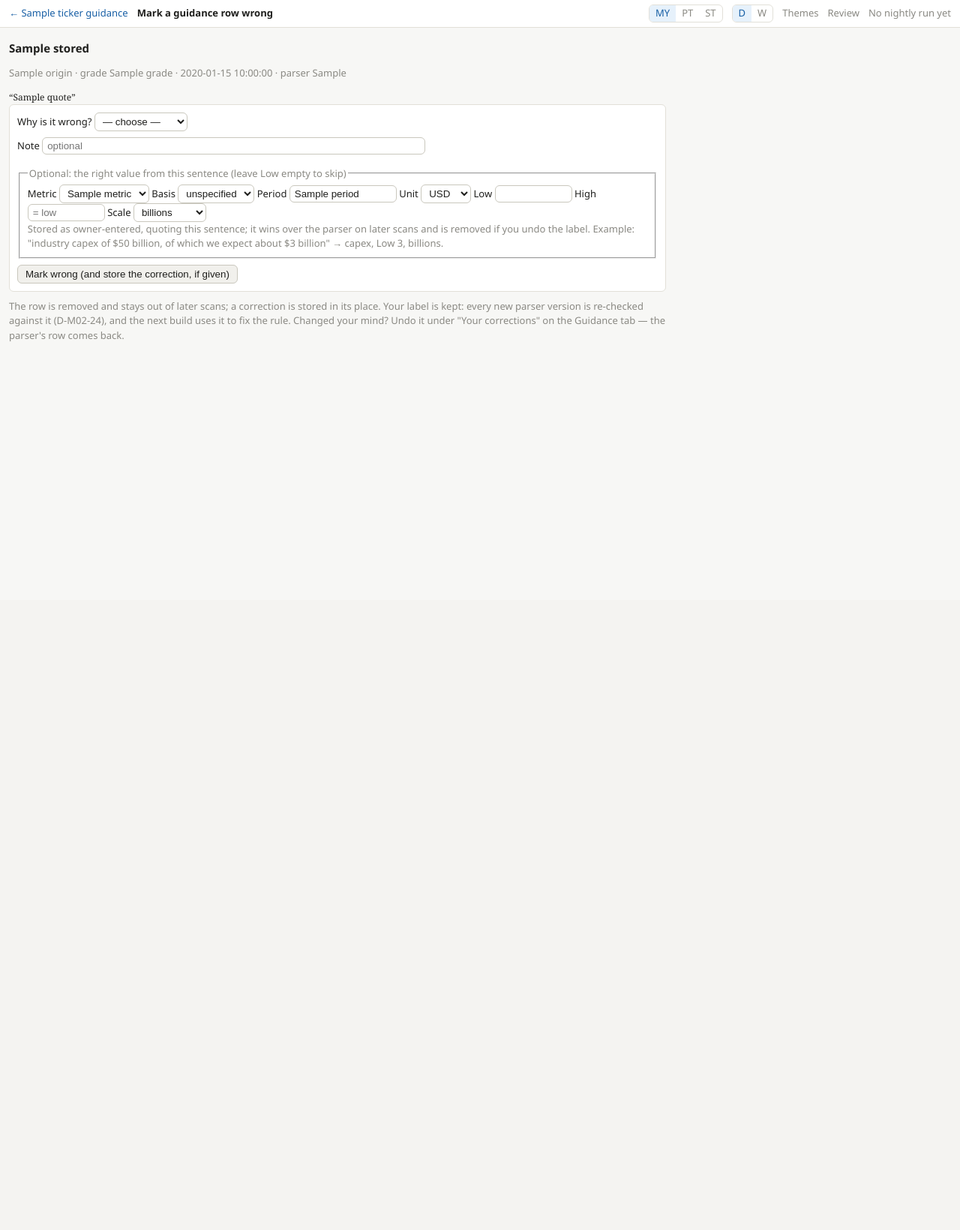
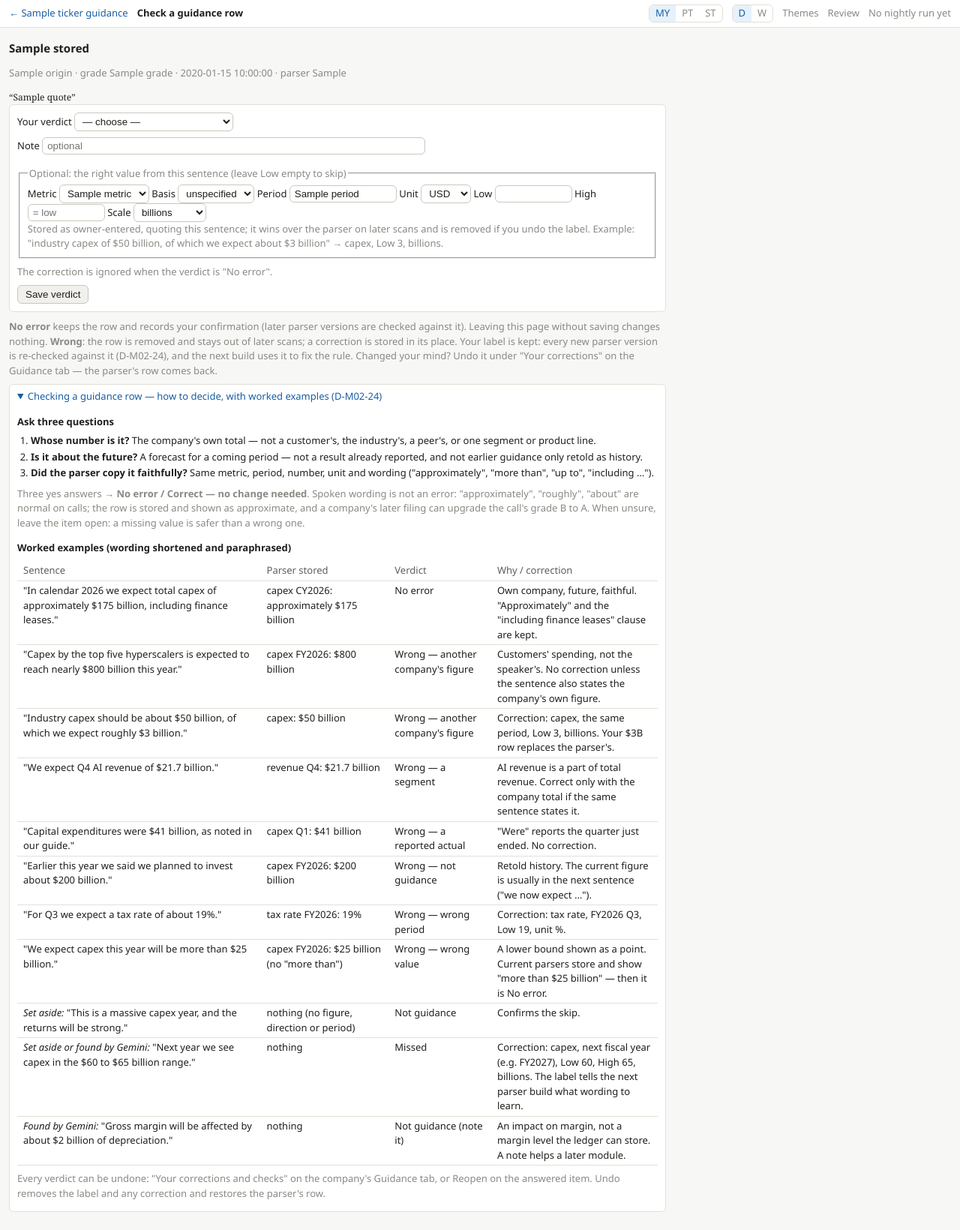
Before and after one commit to John-Poulos/Investment, a Python web app: template src/engine/ui/templates/guidance_wrong.html in a window 1280 px wide. Shown: the whole page at 75% size. Before the commit the page ends 455 px from the top, so only its background shows below. Run offline with Jinja, Linux system fonts and the light colour scheme; the template is opened without the code that fills it: most values are stand-ins (such as "Sample title", 1, 10 or a date in 2020).

Commit message:
feat(M02): "No error" verdict, stated wording shown, guidance-check guide (D-M02-24)
- row check: "No error — keep the row as is" records a 'right' label (row kept,
  correction ignored); check items: "Correct — no change needed"
- values show how they were stated: approximately / more than / up to
- worked-examples guide on the row check and every guidance-check item

Co-Authored-By: Claude Opus 5.5 <noreply@anthropic.com>

```diff
--- a/scripts/run_calls.py
+++ b/scripts/run_calls.py
@@ -43,6 +43,7 @@ from engine.calls.transcripts import (  # noqa: E402
 from engine.guidance import labels  # noqa: E402
 from engine.guidance.calls import scan_calls  # noqa: E402
 from engine.guidance.ledger import scan_all  # noqa: E402
+from engine.guidance.sources import stated_prefix  # noqa: E402
 from engine.refresh import load_config  # noqa: E402
 from engine.store.db import open_db  # noqa: E402
 from engine.themes import tiers  # noqa: E402
@@ -100,7 +101,7 @@ def describe_calls(engine, corpus, scans) -> list[str]:
                 value = fmt(g["low"], g["unit"])
             else:
                 value = f"{fmt(g['low'], g['unit'])} – {fmt(g['high'], g['unit'])}"
-            value = {"floor": "more than ", "ceiling": "up to "}.get(g["bound"], "") + value
+            value = stated_prefix(g["kind"], g["bound"]) + value
             extra = f"  matched {g['matched_accession']}" if g["matched_accession"] else ""
             extra += f"  clause: {g['clause']}" if g["clause"] else ""
             lines.append(f"  {g['period']:<14}{g['metric']:<20}{g['basis']:<12}{g['grade']} "
--- a/src/engine/guidance/labels.py
+++ b/src/engine/guidance/labels.py
@@ -30,7 +30,7 @@ from decimal import Decimal
 from typing import Any
 
 from engine.guidance.parse import PARSER_VERSION, ParseResult
-from engine.guidance.sources import origin_of
+from engine.guidance.sources import origin_of, stated_prefix
 from engine.sec.client import iso
 
 MODULE = "M11"
@@ -61,7 +61,7 @@ def _value_text(r: sqlite3.Row) -> str:
     if r["kind"] == "direction":
         return f"direction {r['direction']}"
     v = fmt_range(Decimal(str(r["low"])), Decimal(str(r["high"])), r["unit"])
-    return {"floor": "more than ", "ceiling": "up to "}.get(r["bound"], "") + v
+    return stated_prefix(r["kind"], r["bound"]) + v
 
 
 def describe_row(r: sqlite3.Row) -> str:
--- a/src/engine/ui/services.py
+++ b/src/engine/ui/services.py
@@ -15,7 +15,7 @@ from decimal import Decimal
 from pathlib import Path
 from typing import Any
 
-from engine.guidance.sources import source_label
+from engine.guidance.sources import source_label, stated_prefix
 from engine.search.query import QueryError, phrase, search
 from engine.sec.xbrl_facts import CONCEPTS
 
@@ -537,7 +537,7 @@ def guidance_view(engine: sqlite3.Connection, cik: str) -> GuidanceView:
             value = f"direction only: {r['direction']} (no figure stated)"
         else:
             value = fmt_range(Decimal(str(r["low"])), Decimal(str(r["high"])), r["unit"])
-            value = {"floor": "more than ", "ceiling": "up to "}.get(r["bound"], "") + value
+            value = stated_prefix(r["kind"], r["bound"]) + value
         prior = None
         if r["prior_low"] is not None:
             prior = fmt_range(
--- /dev/null
+++ b/src/engine/ui/templates/_guidance_check_guide.html
@@ -0,0 +1,29 @@
+<details class="guide" open>
+<summary>Checking a guidance row — how to decide, with worked examples (D-M02-24)</summary>
+<div class="guidebody">
+<h3 class="sub">Ask three questions</h3>
+<ol>
+  <li><b>Whose number is it?</b> The company's own total — not a customer's, the industry's, a peer's, or one segment or product line.</li>
+  <li><b>Is it about the future?</b> A forecast for a coming period — not a result already reported, and not earlier guidance only retold as history.</li>
+  <li><b>Did the parser copy it faithfully?</b> Same metric, period, number, unit and wording ("approximately", "more than", "up to", "including …").</li>
+</ol>
+<p class="note">Three yes answers → <b>No error / Correct — no change needed</b>. Spoken wording is not an error: "approximately", "roughly", "about" are normal on calls; the row is stored and shown as approximate, and a company's later filing can upgrade the call's grade B to A. When unsure, leave the item open: a missing value is safer than a wrong one.</p>
+
+<h3 class="sub">Worked examples (wording shortened and paraphrased)</h3>
+<table class="data">
+  <tr><th style="width:38%">Sentence</th><th style="width:20%">Parser stored</th><th style="width:16%">Verdict</th><th>Why / correction</th></tr>
+  <tr><td>"In calendar 2026 we expect total capex of approximately $175 billion, including finance leases."</td><td>capex CY2026: approximately $175 billion</td><td>No error</td><td>Own company, future, faithful. "Approximately" and the "including finance leases" clause are kept.</td></tr>
+  <tr><td>"Capex by the top five hyperscalers is expected to reach nearly $800 billion this year."</td><td>capex FY2026: $800 billion</td><td>Wrong — another company's figure</td><td>Customers' spending, not the speaker's. No correction unless the sentence also states the company's own figure.</td></tr>
+  <tr><td>"Industry capex should be about $50 billion, of which we expect roughly $3 billion."</td><td>capex: $50 billion</td><td>Wrong — another company's figure</td><td>Correction: capex, the same period, Low 3, billions. Your $3B row replaces the parser's.</td></tr>
+  <tr><td>"We expect Q4 AI revenue of $21.7 billion."</td><td>revenue Q4: $21.7 billion</td><td>Wrong — a segment</td><td>AI revenue is a part of total revenue. Correct only with the company total if the same sentence states it.</td></tr>
+  <tr><td>"Capital expenditures were $41 billion, as noted in our guide."</td><td>capex Q1: $41 billion</td><td>Wrong — a reported actual</td><td>"Were" reports the quarter just ended. No correction.</td></tr>
+  <tr><td>"Earlier this year we said we planned to invest about $200 billion."</td><td>capex FY2026: $200 billion</td><td>Wrong — not guidance</td><td>Retold history. The current figure is usually in the next sentence ("we now expect …").</td></tr>
+  <tr><td>"For Q3 we expect a tax rate of about 19%."</td><td>tax rate FY2026: 19%</td><td>Wrong — wrong period</td><td>Correction: tax rate, FY2026 Q3, Low 19, unit %.</td></tr>
+  <tr><td>"We expect capex this year will be more than $25 billion."</td><td>capex FY2026: $25 billion (no "more than")</td><td>Wrong — wrong value</td><td>A lower bound shown as a point. Current parsers store and show "more than $25 billion" — then it is No error.</td></tr>
+  <tr><td><i>Set aside:</i> "This is a massive capex year, and the returns will be strong."</td><td>nothing (no figure, direction or period)</td><td>Not guidance</td><td>Confirms the skip.</td></tr>
+  <tr><td><i>Set aside or found by Gemini:</i> "Next year we see capex in the $60 to $65 billion range."</td><td>nothing</td><td>Missed</td><td>Correction: capex, next fiscal year (e.g. FY2027), Low 60, High 65, billions. The label tells the next parser build what wording to learn.</td></tr>
+  <tr><td><i>Found by Gemini:</i> "Gross margin will be affected by about $2 billion of depreciation."</td><td>nothing</td><td>Not guidance (note it)</td><td>An impact on margin, not a margin level the ledger can store. A note helps a later module.</td></tr>
+</table>
+<p class="note">Every verdict can be undone: "Your corrections and checks" on the company's Guidance tab, or Reopen on the answered item. Undo removes the label and any correction and restores the parser's row.</p>
+</div>
+</details>
--- a/src/engine/ui/templates/guidance_wrong.html
+++ b/src/engine/ui/templates/guidance_wrong.html
@@ -1,6 +1,6 @@
 {% extends "base.html" %}
-{% block title %}Mark guidance wrong — {{ ticker }}{% endblock %}
-{% block topleft %}<a href="/c/{{ ticker }}?tab=guidance">← {{ ticker }} guidance</a><span class="name">Mark a guidance row wrong</span>{% endblock %}
+{% block title %}Check guidance — {{ ticker }}{% endblock %}
+{% block topleft %}<a href="/c/{{ ticker }}?tab=guidance">← {{ ticker }} guidance</a><span class="name">Check a guidance row</span>{% endblock %}
 {% block body %}
 <main class="detail" style="max-width: 900px">
   {% if error %}<div class="warnbox">{{ error }}</div>{% endif %}
@@ -8,17 +8,22 @@
   <p class="muted">{{ row.origin }} · grade {{ row.grade }} · {{ row.stated_on }} · parser {{ row.parser_version }}{% if source_label(row.accession, row.grade) %} · {{ source_label(row.accession, row.grade) }}{% endif %}</p>
   <div class="quote">“{{ row.quote }}”</div>
   <form method="post" action="/c/{{ ticker }}/guidance/{{ row.guidance_id }}/wrong" class="entry">
-    <label class="wide">Why is it wrong?
+    <label class="wide">Your verdict
       <select name="reason" required>
         <option value="">— choose —</option>
+        <option value="no_error">No error — keep the row as is</option>
+        <optgroup label="Wrong, because it is:">
         {% for k, v in reasons.items() if k != 'missed_guidance' %}<option value="{{ k }}">{{ v }}</option>{% endfor %}
+        </optgroup>
       </select>
     </label>
     <label class="wide">Note <input name="note" size="60" placeholder="optional"></label>
     {% set fix_default = {'metric': row.metric, 'period': row.period} %}
     {% include "_correction.html" %}
-    <button class="btn" type="submit">Mark wrong (and store the correction, if given)</button>
+    <p class="muted">The correction is ignored when the verdict is "No error".</p>
+    <button class="btn" type="submit">Save verdict</button>
   </form>
-  <p class="note">The row is removed and stays out of later scans; a correction is stored in its place. Your label is kept: every new parser version is re-checked against it (D-M02-24), and the next build uses it to fix the rule. Changed your mind? Undo it under "Your corrections" on the Guidance tab — the parser's row comes back.</p>
+  <p class="note"><b>No error</b> keeps the row and records your confirmation (later parser versions are checked against it). Leaving this page without saving changes nothing. <b>Wrong</b>: the row is removed and stays out of later scans; a correction is stored in its place. Your label is kept: every new parser version is re-checked against it (D-M02-24), and the next build uses it to fix the rule. Changed your mind? Undo it under "Your corrections" on the Guidance tab — the parser's row comes back.</p>
+  {% include "_guidance_check_guide.html" %}
 </main>
 {% endblock %}
--- a/src/engine/ui/templates/review_item.html
+++ b/src/engine/ui/templates/review_item.html
@@ -27,6 +27,7 @@
     <tr><th>Found by</th><td>{{ {'audit': 'weekly random sample', 'plausibility': 'plausibility check', 'gemini': 'Gemini cross-check', 'owner': 'owner'}.get(p.found_by, p.found_by) }} · parser {{ p.parser_version }}</td></tr>
   </table>
   <p class="muted">Your answer becomes a label: the error rate per parser version is on the Runs page, and each new parser version is re-checked against every label (D-M02-24).</p>
+  {% include "_guidance_check_guide.html" %}
   {% elif it.kind == 'guidance_conflict' %}
   <div class="grid2">
     <div><h3 class="sub">Stored value (kept)</h3><div class="quote">“{{ it.payload.kept }}”</div></div>
@@ -101,7 +102,7 @@
     {% if a == 'wrong' %}<select name="reason" required><option value="">— why wrong —</option>{% for k, v in reasons.items() if k != 'missed_guidance' %}<option value="{{ k }}">{{ v }}</option>{% endfor %}</select>{% endif %}
     <input name="note" size="40" placeholder="Note (optional)">
     {% if a in ('wrong', 'missed') and it.kind.startswith('guidance_') %}{% set fix_default = {'metric': it.payload.metric, 'period': it.payload.period} %}{% include "_correction.html" %}{% endif %}
-    <button class="btn" type="submit">{{ {'dismiss': 'Dismiss', 'keep_stored': 'Keep stored value', 'keep_other': 'Keep other value', 'acknowledge': 'Acknowledge', 'approve': 'Apply at next nightly run', 'keep_map': 'Keep stored map', 'accept': 'Accept', 'reject': 'Reject', 'confirm': 'Confirm', 'flip': 'Confirm, direction flipped', 'downloaded': 'Downloaded', 'promote': 'Promote to watchlist', 'keep_tracked': 'Keep tracked', 'keep': 'Keep tracking', 'remove': 'Stop tracking', 'correct': 'Correct', 'wrong': 'Wrong — remove the row', 'no_guidance': 'Not guidance (right to skip)', 'missed': 'Missed — it is guidance'}.get(a, a) }}</button>
+    <button class="btn" type="submit">{{ {'dismiss': 'Dismiss', 'keep_stored': 'Keep stored value', 'keep_other': 'Keep other value', 'acknowledge': 'Acknowledge', 'approve': 'Apply at next nightly run', 'keep_map': 'Keep stored map', 'accept': 'Accept', 'reject': 'Reject', 'confirm': 'Confirm', 'flip': 'Confirm, direction flipped', 'downloaded': 'Downloaded', 'promote': 'Promote to watchlist', 'keep_tracked': 'Keep tracked', 'keep': 'Keep tracking', 'remove': 'Stop tracking', 'correct': 'Correct — no change needed', 'wrong': 'Wrong — remove the row', 'no_guidance': 'Not guidance (right to skip)', 'missed': 'Missed — it is guidance'}.get(a, a) }}</button>
   </form>
   {% endfor %}
   </div>
--- a/src/engine/ui/templates/tabs/guidance.html
+++ b/src/engine/ui/templates/tabs/guidance.html
@@ -13,6 +13,7 @@
 {% elif msg == 'stored-result' %}<div class="okbox">An identical request was already stored; shown at no cost.</div>
 {% elif msg == 'llm-error' %}<div class="warnbox">The Gemini call did not complete: {{ detail }}. Nothing new was stored as fact.</div>
 {% elif msg == 'labelled-wrong' %}<div class="okbox">Row marked wrong and removed; the label is kept for the next parser version (Runs page: guidance accuracy). Undo it under "Your corrections" below.</div>{% if detail %}<div class="warnbox">Correction stored with warnings: {{ detail }}</div>{% endif %}
+{% elif msg == 'labelled-right' %}<div class="okbox">Confirmed: no error. The row stays; your confirmation is listed under "Your corrections and checks" (undo there).</div>
 {% elif msg == 'undone' %}<div class="okbox">{{ detail }}</div>
 {% elif msg == 'checked' %}<div class="okbox">{{ detail }}</div>
 {% elif msg == 'nothing-to-ask' %}<div class="warnbox">Nothing to ask: no changed guidance with source passages.</div>{% endif %}
@@ -33,7 +34,7 @@
       </td>
       <td>
         <a href="/source/{{ r.accession }}/{{ r.filename }}?start={{ r.quote_start }}&end={{ r.quote_end }}&sha={{ r.doc_sha256 }}" title="{{ r.quote }}">{{ r.value }}</a>
-        {% if viewer.is_owner and r.source != 'owner' %} <a class="muted" href="/c/{{ ticker }}/guidance/{{ r.guidance_id }}/wrong" title="Mark this row wrong (D-M02-24)">wrong?</a>{% endif %}
+        {% if viewer.is_owner and r.source != 'owner' %} <a class="muted" href="/c/{{ ticker }}/guidance/{{ r.guidance_id }}/wrong" title="Check this row: no error, or wrong with a reason and an optional correction (D-M02-24)">check / wrong?</a>{% endif %}
         {% if r.clause %}<div class="muted">{{ r.clause }}</div>{% endif %}
         {% if r.matched and r.origin != 'release' %}<div class="muted">same figure in company document {{ r.matched }}</div>{% endif %}
         {% if r.prior %}<div class="muted">prior stated: {{ r.prior }}</div>{% endif %}
```
Also changed, not shown: docs/DESIGN.md (+1 -1 lines), docs/M02_THEMES.md (+1 -1 lines), src/engine/guidance/sources.py (+9 -0 lines), src/engine/review.py (+17 -0 lines), src/engine/ui/app.py (+8 -0 lines), tests/test_guidance_accuracy.py (+22 -2 lines).
